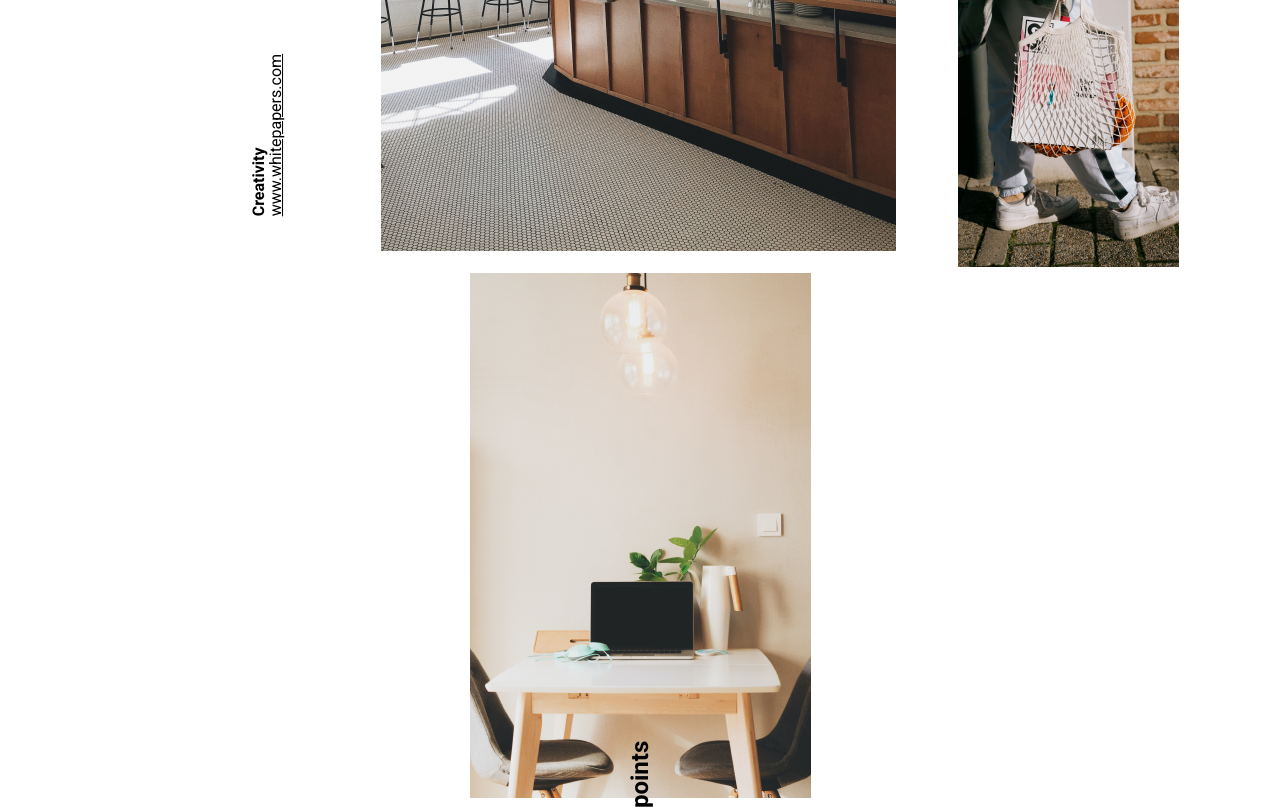
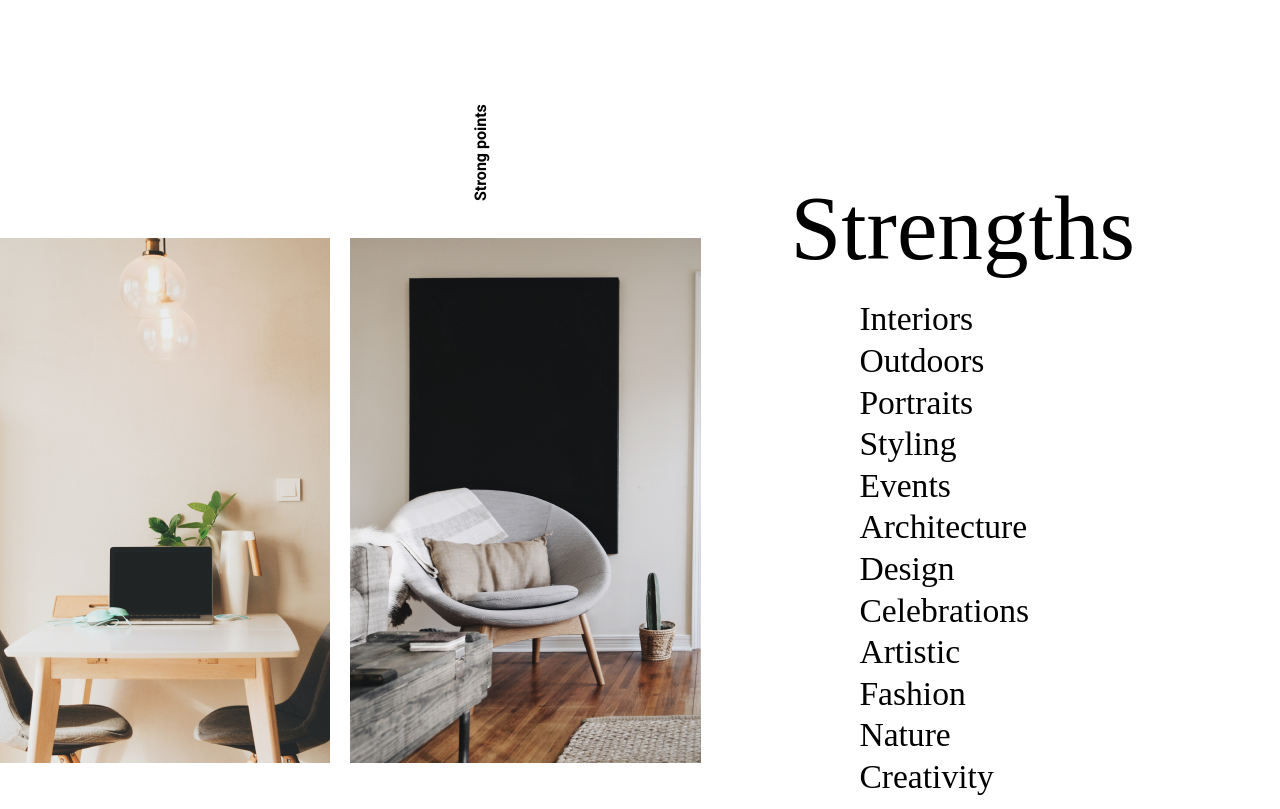
Before and after one commit to romirov/otus-css-omirov, a plain HTML site: page index.html in a window 1280 px wide. Shown: the part 3682-4491 px from the top of the page. Drawn offline with Linux system fonts and the light colour scheme.

Commit message:
init 5th section

```diff
--- a/index.html
+++ b/index.html
@@ -87,7 +87,6 @@
                     <strong>Skills/</strong> Design Strategy / Marketing
                 </p>
             </div>
-
         </div>
     </section>
 
@@ -133,12 +132,18 @@
 
     <!-- section 5 -->
     <section>
-        <img src="img/dawid-liberadzki-vPFbVB7DPZI-unsplash 1.png" alt="dawid">
-        <h2 class="rotation">Strong points</h2>
+        <header>
+            <h2 class="rotation strong-points-header">Strong points</h2>
+        </header>
+        <div class="strong-points">
+            <div class="strong-points-dawid">
+                <img  src="img/dawid-liberadzki-vPFbVB7DPZI-unsplash 1.png" alt="dawid">
+            </div>
+            <div class="strong-points-avery">
                 <img src="img/avery-klein-JaXs8Tk5Iww-unsplash 1.png" alt="avery1">
+            </div>
 
-
-        <div>
+            <div class="strong-points-list">
                 <dl>
                     <dt class="strengths">Strengths</dt>
                         <dd class="strengths_list">Interiors</dd>
@@ -154,7 +159,11 @@
                         <dd class="strengths_list">Nature</dd>
                         <dd class="strengths_list">Creativity</dd>
                 </dl>
-            <img src="img/avery-klein-JaXs8Tk5Iww-unsplash 2.png" alt="avery2">
+            </div>
+
+            <div class="strong-points-half-hidden-img">
+                <img src="img/avery-klein-JaXs8Tk5Iww-unsplash 1.png" alt="avery1">
+            </div>
         </div>
     </section>
 </body>
--- a/styles/style.css
+++ b/styles/style.css
@@ -133,7 +133,7 @@ body {
 .designer {
   display: grid;
   grid-template-columns: repeat(3, auto);
-  grid-template-rows: 10% 50%;
+  grid-template-rows: 7rem 40rem;
   max-width: 1450px;
   margin: 0 auto;
 }
@@ -203,11 +203,10 @@ body {
 /* section 4 */
 .testimonials-section {
   display: grid;
-  margin-bottom: 8rem;
   grid-template-columns: 1fr 1fr 30%;
   grid-template-rows: repeat(2, auto-fit);
   width: auto;
-  margin: auto;
+  margin: 8rem auto;
 }
 
 .testimonials-section-header {
@@ -290,12 +289,49 @@ body {
 }
 
 /* section 5 */
+.strong-points-header {
+  font-family: 'Roboto', sans-serif;
+  font-weight: 700;
+  font-size: 1rem;
+  line-height: 1.1rem;
+  margin-right: 27%;
+  padding-top: 2%;
+}
+
+.strong-points {
+  display: flex;
+  flex-flow: row nowrap;
+  width: auto;
+  /* height: 0; */
+  margin: auto;
+  justify-content: center;
+  gap: 1.6%;
+  max-width: 1440px;
+}
+
+.strong-points-dawid {
+  flex-basis: auto;
+  margin-top: 5%;
+}
+
+.strong-points-avery {
+  flex-basis: auto;
+  margin-top: 5%;
+}
+
+.strong-points-list {
+  flex-basis: auto;
+  padding-bottom: 30%;
+}
+
 .strengths {
   font-family: "Butler", serif;
   font-size: 5.7rem;
   line-height: 6.9rem;
   font-weight: 400;
   color: #000000;
+  margin-left: 20%;
+  margin-bottom: 4%;
 }
 
 .strengths_list {
@@ -304,4 +340,13 @@ body {
   line-height: 2.6rem;
   font-weight: 400;
   color: #000000;
+  text-align: left;
+  margin-left: 40%;
 }
+
+.strong-points-half-hidden-img {
+  flex-basis: auto;
+  margin-top: 5%;
+  overflow:hidden;
+  padding-left: 16%;
+}
```
Also changed, not shown: img/avery-klein-JaXs8Tk5Iww-unsplash 2.png (deleted). Lines whose indentation alone changed are shown as unchanged.
